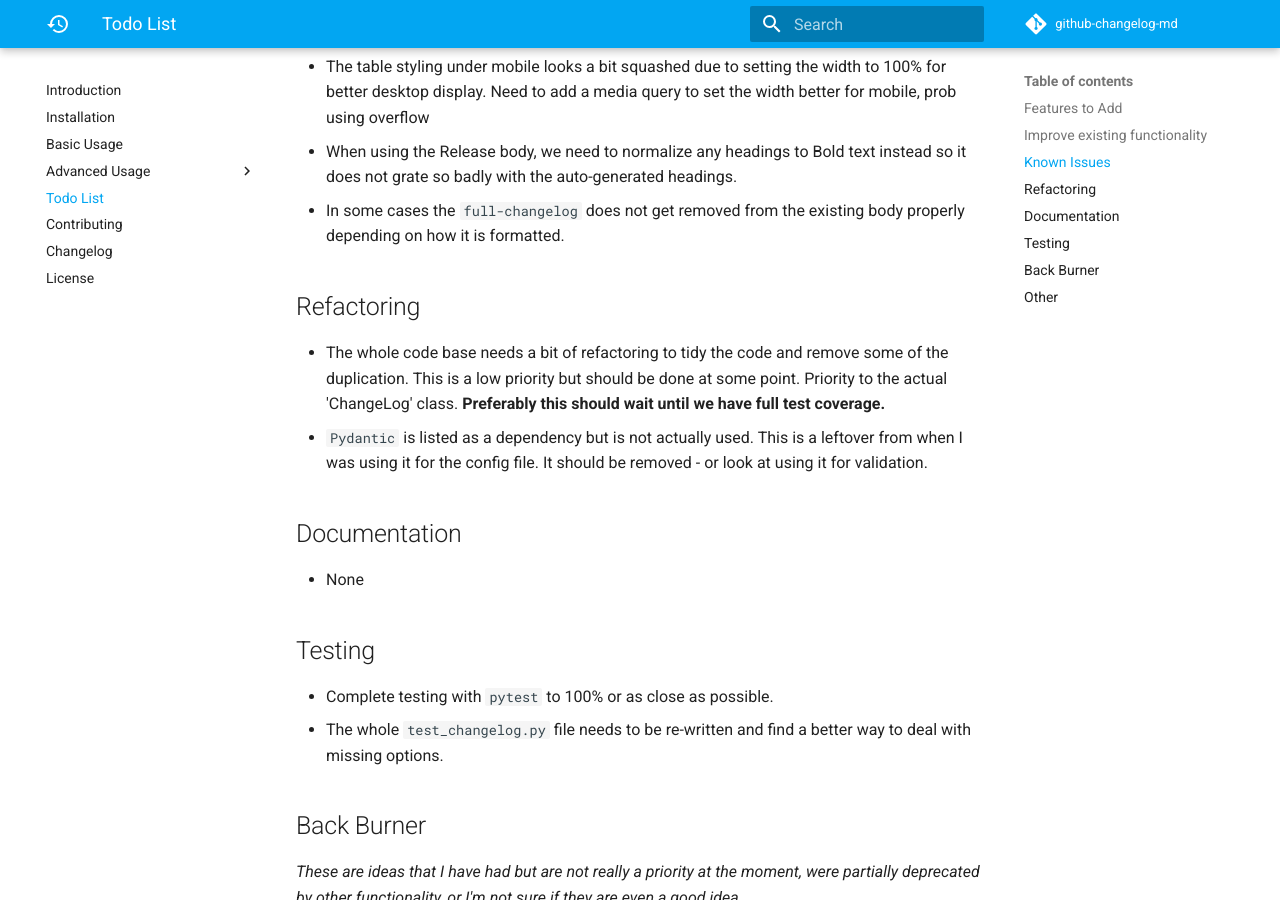
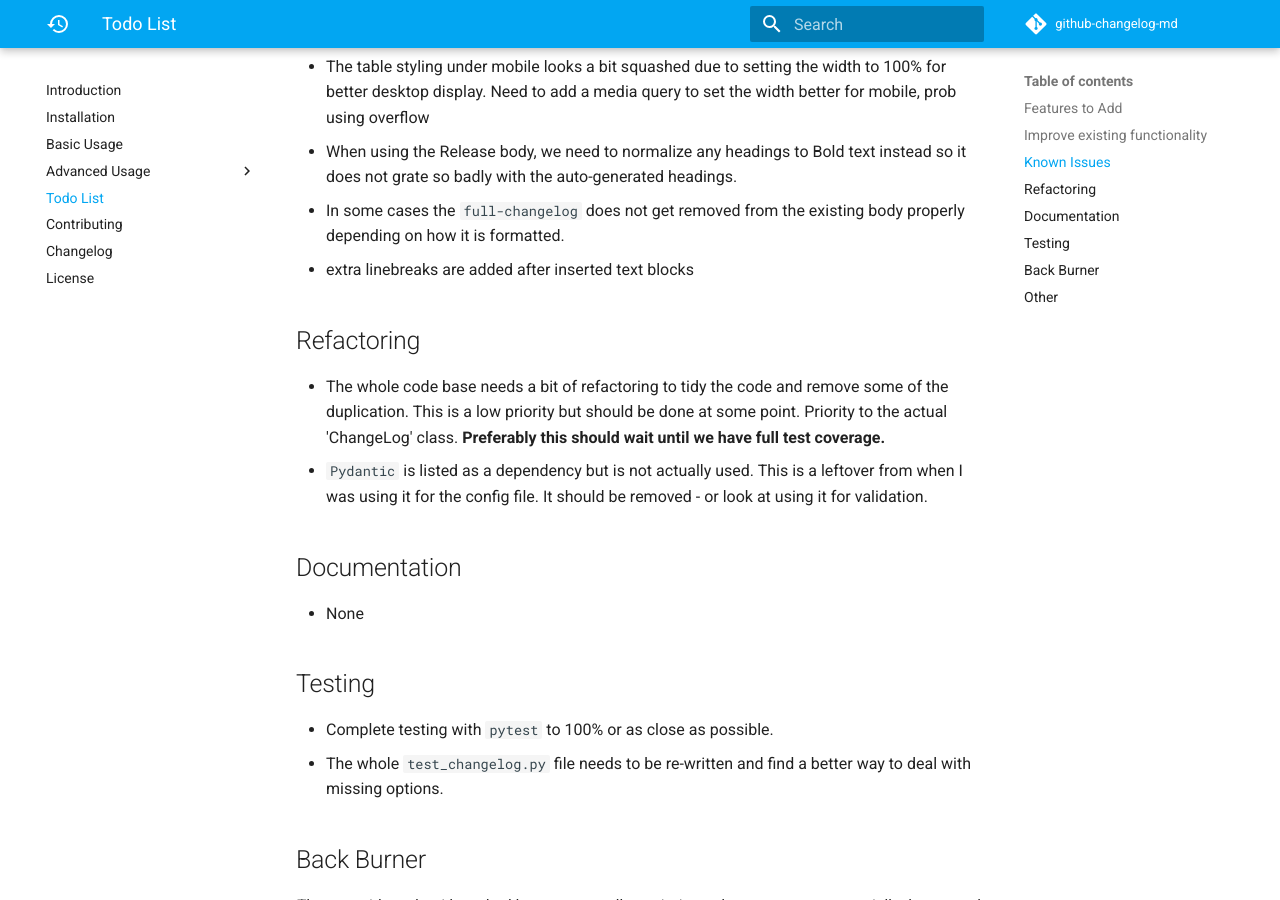
Before and after one commit to seapagan/github-changelog-md, an MkDocs documentation site: the page built from docs/todo.md, in a window 1280 px wide and 900 px high, scrolled down 2008 px. Built offline with MkDocs 1.6.1 and Material for MkDocs 9.7.7, drawn with Linux system fonts in a browser that asks for light colours; emoji names are drawn with the system emoji font; comment, search, counter and statistics services are not loaded.

Commit message:
add issue to TODO
Signed-off-by: Grant Ramsay <seapagan@gmail.com>

```diff
--- a/TODO.md
+++ b/TODO.md
@@ -78,6 +78,7 @@ in the next release.
   instead so it does not grate so badly with the auto-generated headings.
 - In some cases the `full-changelog` does not get removed from the existing body
   properly depending on how it is formatted.
+- extra linebreaks are added after inserted text blocks
 
 ## Refactoring
 
```
